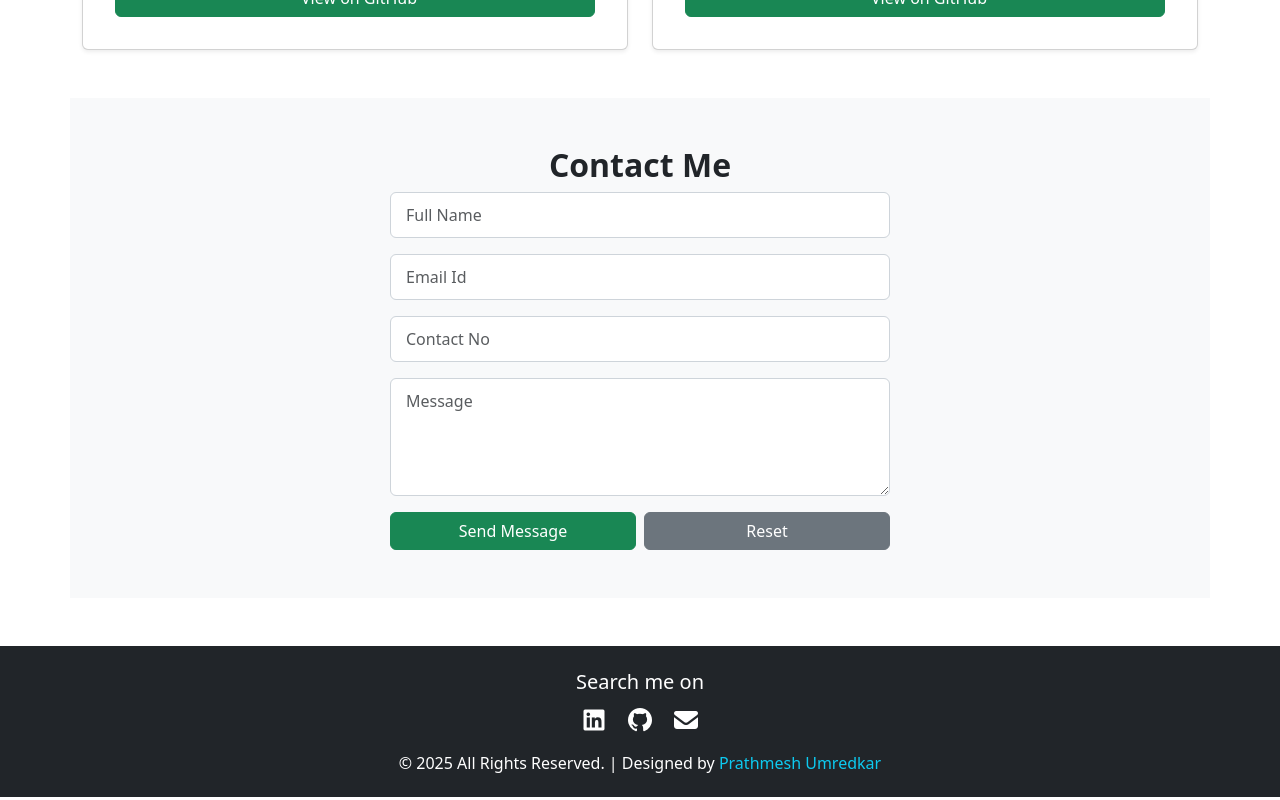
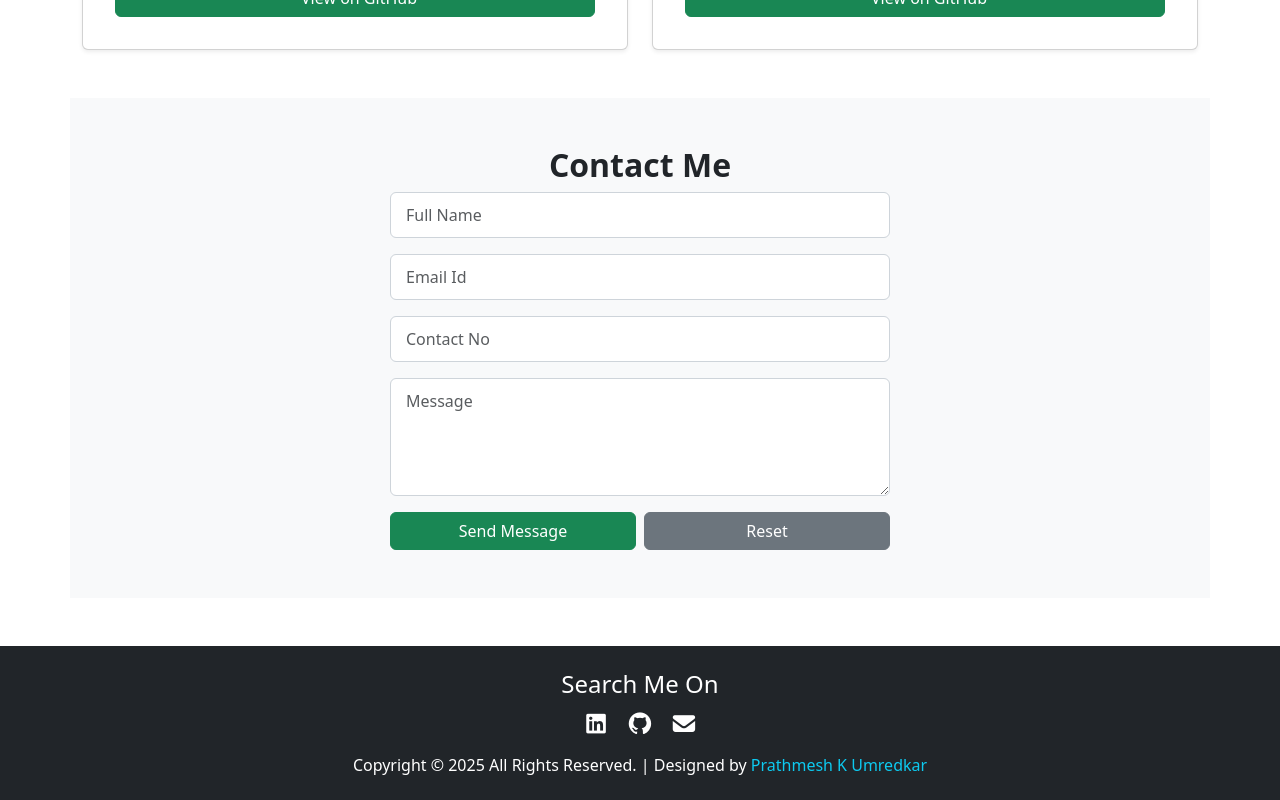
Before and after one commit to prathmesh133/Portfolio-Website, an Angular app: page /about in a window 1280 px wide. Shown: the part 2437-3237 px from the top of the page. Built offline with nearby package versions, Linux system fonts and the light colour scheme; some icons are missing.

Commit message:
add changes

```diff
--- a/src/app/shared/footer/footer.component.html
+++ b/src/app/shared/footer/footer.component.html
@@ -1,18 +1,19 @@
+<footer class="bg-dark text-white text-center py-4 mt-5">
+  <h4 class="mb-2">Search Me On</h4>
 
-<footer class="bg-dark text-white text-center py-4 mt-5">
-  <h5 class="mb-2">Search me on</h5>
-
-  <div class="mt-2">
-    <a href="https://linkedin.com/in/prathmesh-umredkar" target="_blank" class="me-3 text-white fs-4">
+  <div class="footer-icons mt-2">
+    <a href="https://linkedin.com/in/prathmesh-umredkar" target="_blank" class="linkedin">
       <i class="fab fa-linkedin"></i>
     </a>
-    <a href="https://github.com/prathmesh133" target="_blank" class="me-3 text-white fs-4">
+    <a href="https://github.com/prathmesh133" target="_blank" class="github">
       <i class="fab fa-github"></i>
     </a>
-    <a href="mailto:prathmeshumredkar23@gmail.com" target="_blank" class="text-white fs-4">
+    <a href="mailto:prathmeshumredkar23@gmail.com" target="_blank" class="email">
       <i class="fas fa-envelope"></i>
     </a>
   </div>
 
-  <h6 class="mt-3 mb-0">© 2025 All Rights Reserved. | Designed by <span class="text-info">Prathmesh Umredkar</span></h6>
+  <h6 class="mt-3 mb-0">Copyright © 2025 All Rights Reserved. | Designed by
+    <span class="text-info">Prathmesh K Umredkar</span>
+  </h6>
 </footer>
--- a/src/app/shared/footer/footer.component.scss
+++ b/src/app/shared/footer/footer.component.scss
@@ -1,6 +1,11 @@
+footer {
+  font-size: 0.9rem;
+}
+
 .footer-icons a {
   color: #ffffff;
-  font-size: 1.2rem;
+  font-size: 1.4rem;
+  margin: 0 8px;
   transition: color 0.3s ease;
 }
 
@@ -15,7 +20,3 @@
 .footer-icons a.email:hover {
   color: #ff4d4d;
 }
-
-.bg-dark.text-white {
-  font-size: 0.9rem;
-}
```
